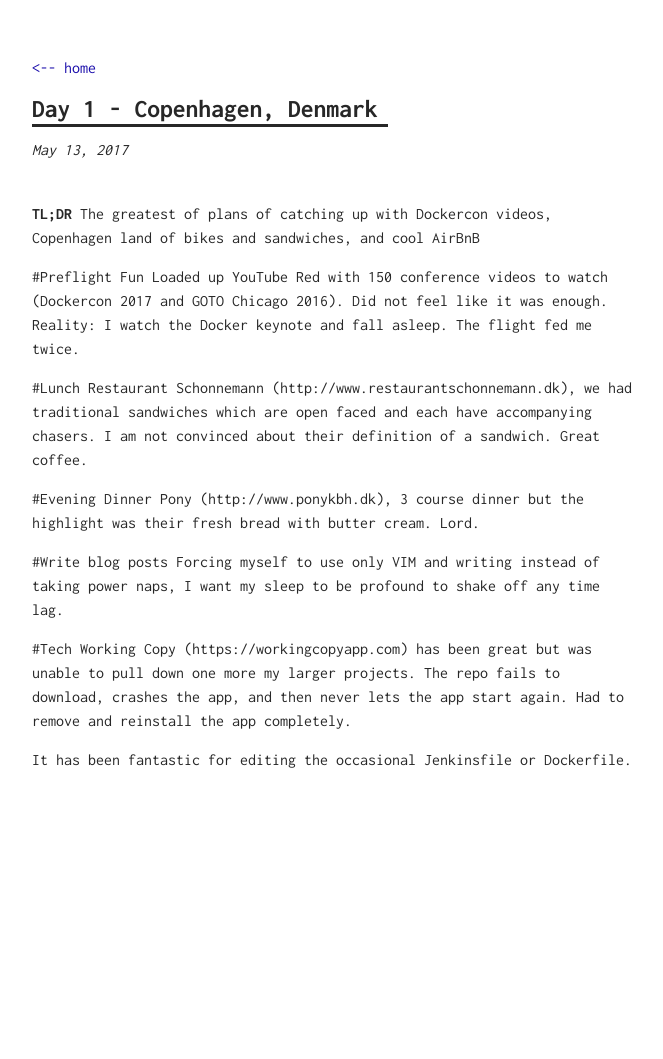
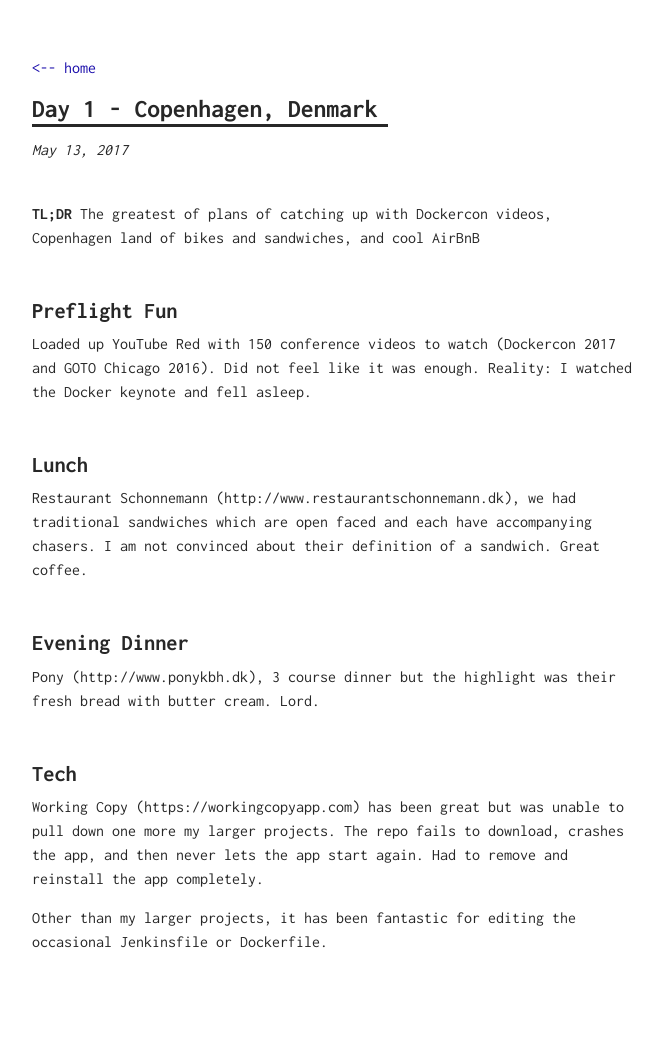
Before and after one commit to lechegaray/leche, a Jekyll site: the page built from _posts/2017-05-13-day-one-denmark.md, in a window 1280 px wide. Shown: the whole page, without its empty margins (308-971 px from the left). Built offline with Jekyll 4.4.1, drawn with Linux system fonts in a browser that asks for light colours; before the commit the page ends 900 px from its top, so only the background shows below that.

Commit message:
fixed the titles

```diff
--- a/_posts/2017-05-13-day-one-denmark.md
+++ b/_posts/2017-05-13-day-one-denmark.md
@@ -5,19 +5,16 @@ title: Day 1 - Copenhagen, Denmark
 
 **TL;DR** The greatest of plans of catching up with Dockercon videos, Copenhagen land of bikes and sandwiches, and cool AirBnB
 
-#Preflight Fun
-Loaded up YouTube Red with 150 conference videos to watch (Dockercon 2017 and GOTO Chicago 2016).  Did not feel like it was enough. Reality: I watch the Docker keynote and fall asleep. The flight fed me twice.
+# Preflight Fun
+Loaded up YouTube Red with 150 conference videos to watch (Dockercon 2017 and GOTO Chicago 2016).  Did not feel like it was enough. Reality: I watched the Docker keynote and fell asleep.
 
-#Lunch
+# Lunch
 Restaurant Schonnemann (http://www.restaurantschonnemann.dk), we had traditional sandwiches which are open faced and each have accompanying chasers. I am not convinced about their definition of a sandwich. Great coffee.
 
-#Evening Dinner
+# Evening Dinner
 Pony (http://www.ponykbh.dk), 3 course dinner but the highlight was their fresh bread with butter cream. Lord.
 
-#Write blog posts
-Forcing myself to use only VIM and writing instead of taking power naps, I want my sleep to be profound to shake off any time lag.
-
-#Tech
+# Tech
 Working Copy (https://workingcopyapp.com) has been great but was unable to pull down one more my larger projects.  The repo fails to download, crashes the app, and then never lets the app start again.  Had to remove and reinstall the app completely.
 
-It has been fantastic for editing the occasional Jenkinsfile or Dockerfile.
+Other than my larger projects, it has been fantastic for editing the occasional Jenkinsfile or Dockerfile.
```
